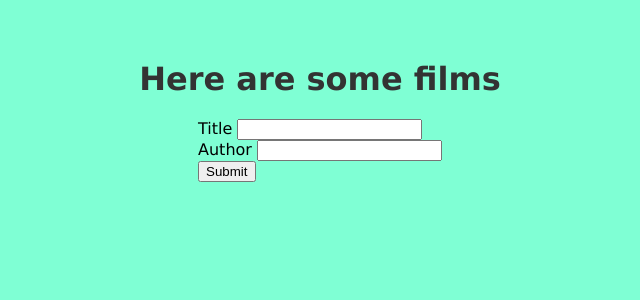
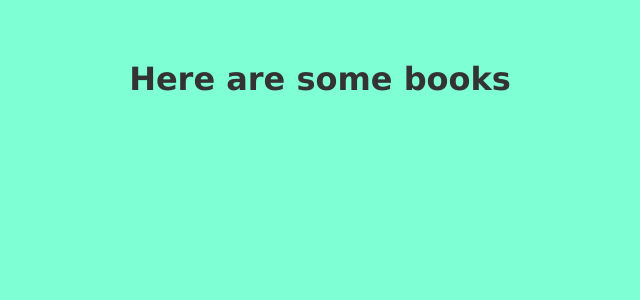
Before and after one commit to Nlim97/book_store, a Flask app: page /books in a window 1280 px wide. Shown: the top 300 px of the page, without its empty margins (320-960 px from the left). Run offline with Flask 3, Linux system fonts and the light colour scheme; the visitor is signed in with stand-in values (Sample User, id 1); data that the repository does not hold is empty; some libraries are stand-ins or nearby versions.

Commit message:
migrated add books

```diff
--- a/app.py
+++ b/app.py
@@ -52,7 +52,12 @@ def authors():
 def index():
     return render_template("index.html")
 
-@app.route("/books", methods=['POST'])
+@app.route('/books/add', methods=['GET'])
+@login_required
+def add_book_page():
+    return render_template("add_book.html")
+
+@app.route("/books/add", methods=['POST'])
 @login_required
 def create_book():
 
--- a/templates/books.html
+++ b/templates/books.html
@@ -4,17 +4,7 @@
         <link rel="stylesheet" href="/static/styles.css">
     </head>
     <body>
-        <h1>Here are some films</h1>
-        <form method="POST" action="/books">
-            <label for="title">Title</label>
-            <input type="text" id="title" name="title"><br>
-
-            <label for="author">Author</label>
-            <input type="text" id="author" name="author"><br>
-
-            <input type="submit" value="Submit">
-        </form>
-
+        <h1>Here are some books</h1>
         <ul class="books">
             {% for book in books %}
                 <li>{{ book.title }} by {{ book.author }}</li>
```
Also changed, not shown: templates/add_book.html (added, +17 -0 lines), tests/test_app.py (+1 -2 lines).
